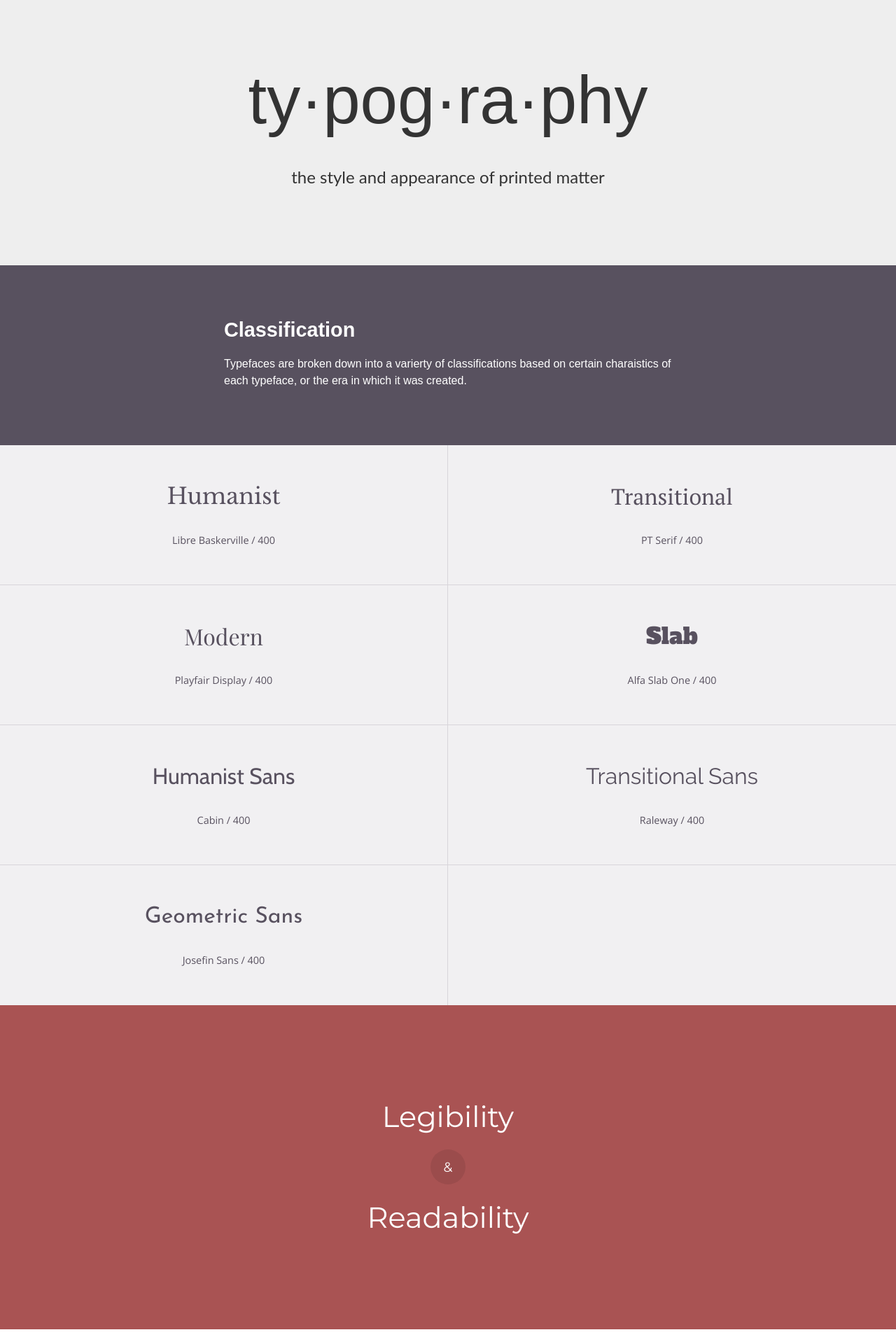
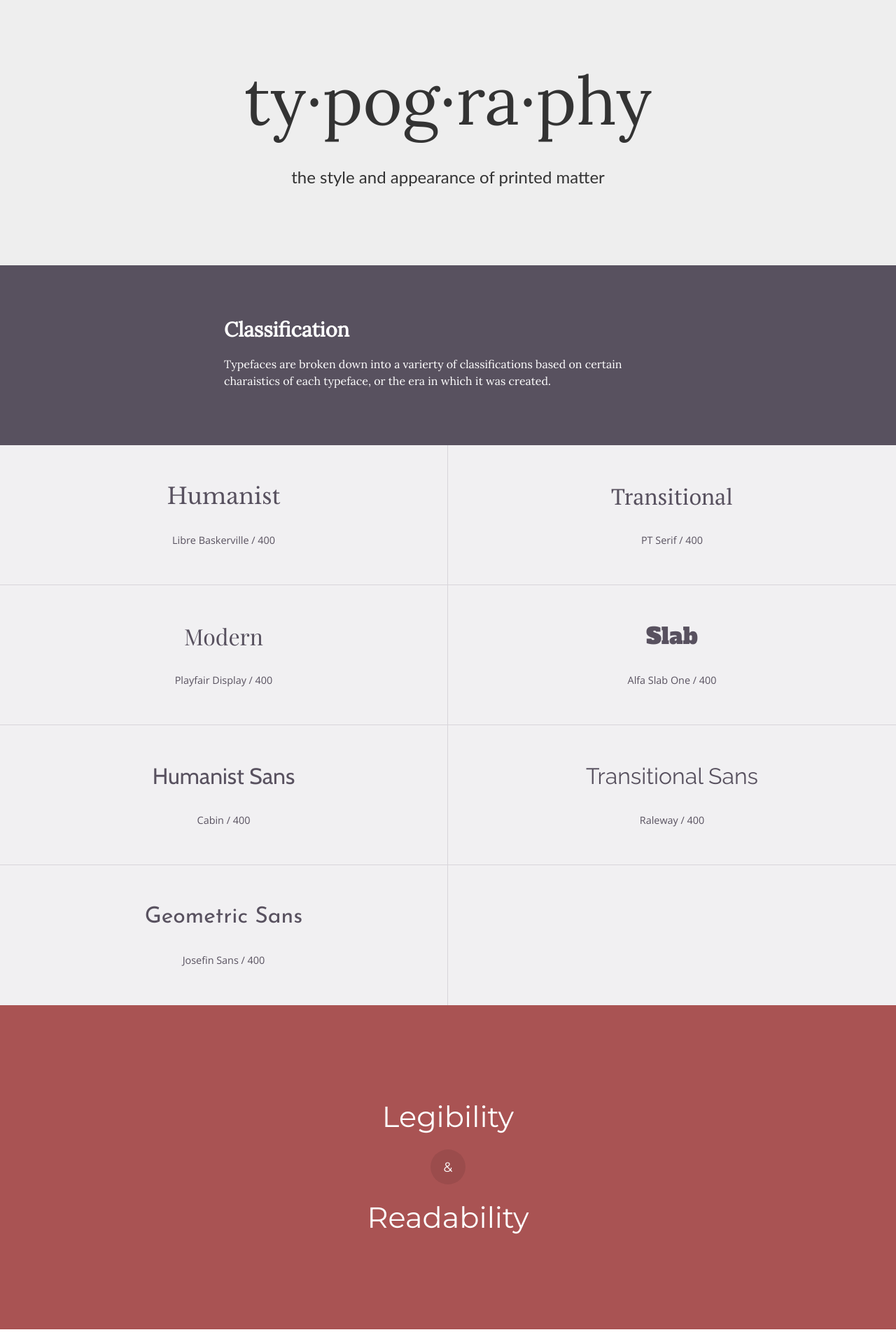
Before and after one commit to noaharogers/typography, a Jekyll site: the page built from index.html, in a window 1280 px wide. Shown: the top 1920 px of the page at 70% size. Built offline with Jekyll 4.4.1, drawn with Linux system fonts in a browser that asks for light colours; nearby versions of some CDN libraries.

Commit message:
Adds Lora

```diff
--- a/_includes/head.html
+++ b/_includes/head.html
@@ -11,5 +11,5 @@
   <link rel="stylesheet" href="{{ "/assets/stylesheets/main.css" | prepend: site.baseurl }}">
   <link rel="canonical" href="{{ page.url | replace:"index.html","" | prepend: site.baseurl | prepend: site.url }}">
 
-  <link href="https://fonts.googleapis.com/css?family=Open+Sans:400,700|Oswald:400,700|Permanent+Marker|Libre+Baskerville|PT+Serif|Vidaloka|Alfa+Slab+One|Cabin|Raleway|Josefin+Sans|Roboto+Slab|Playfair+Display|Merriweather|Lobster|Montserrat|Bevan" rel="stylesheet" type="text/css">
+  <link href="https://fonts.googleapis.com/css?family=Open+Sans:400,700|Oswald:400,700|Permanent+Marker|Libre+Baskerville|PT+Serif|Vidaloka|Alfa+Slab+One|Cabin|Raleway|Josefin+Sans|Roboto+Slab|Playfair+Display|Merriweather|Lobster|Montserrat|Lora" rel="stylesheet" type="text/css">
 </head>
```
